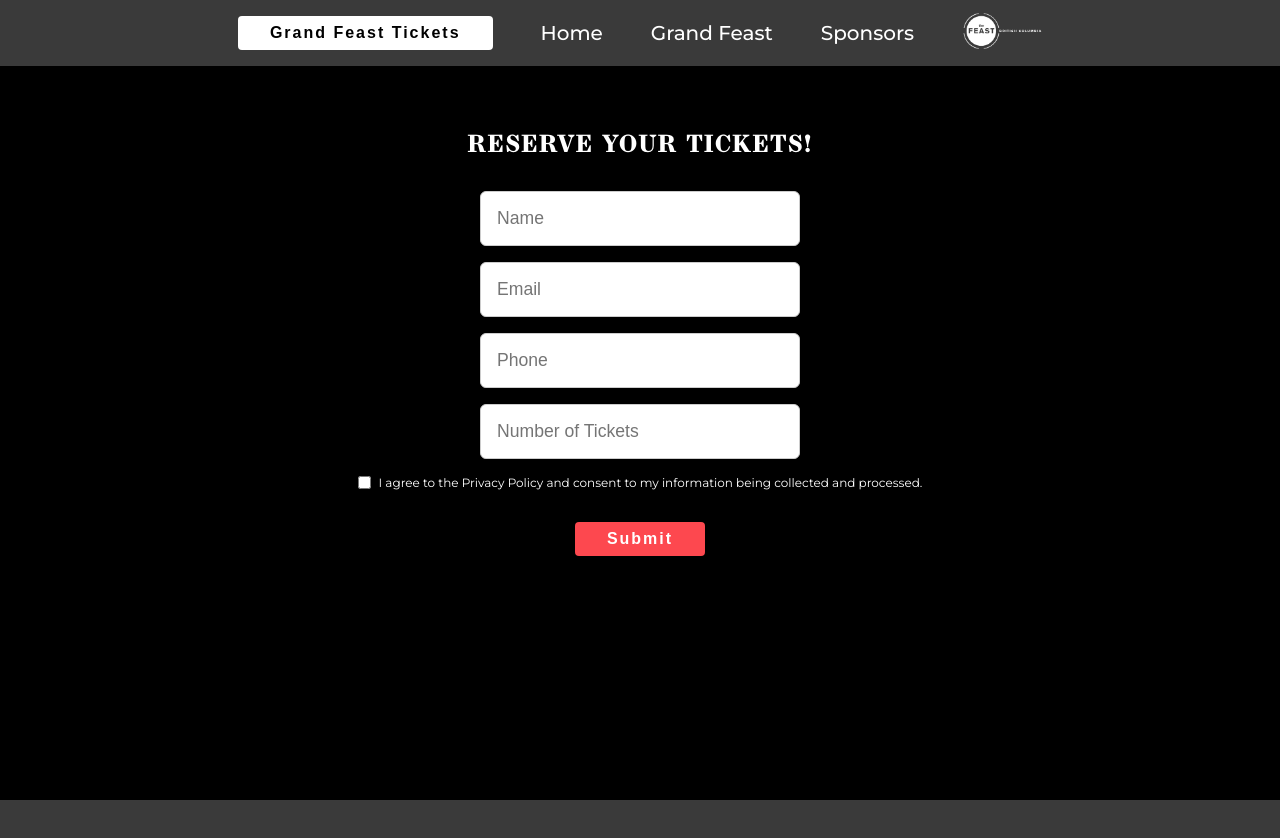
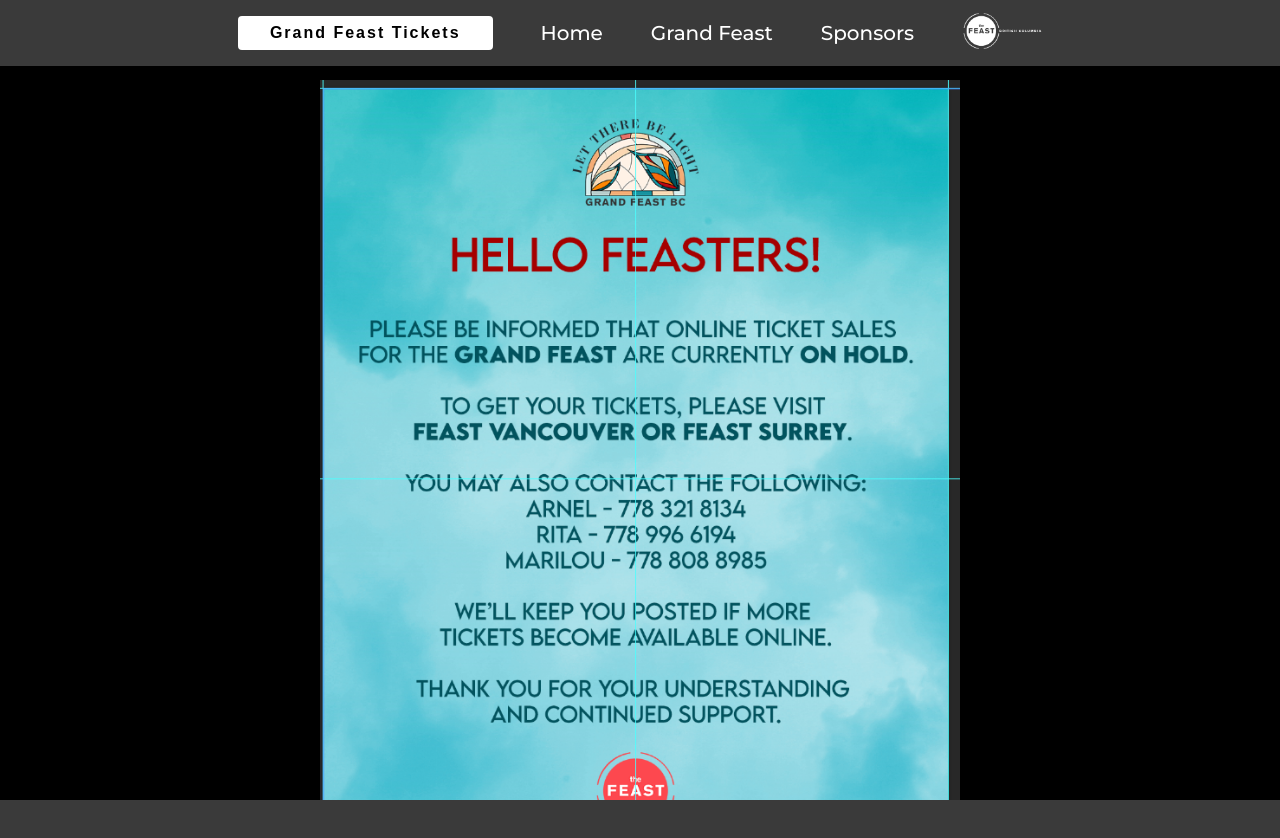
Before and after one commit to yapangelo/feastbc, a React (Vite) app: page /tickets in a window 1280 px wide. Shown: the top 838 px of the page. Built offline with nearby package versions, Linux system fonts and the light colour scheme.

Commit message:
disabled ticket resies

```diff
--- a/src/pages/GrandFeast/GrandFeast.jsx
+++ b/src/pages/GrandFeast/GrandFeast.jsx
@@ -65,7 +65,7 @@
         </div>
       </div>
 
-      <section>
+      {/* <section>
         <Form
           title="RESERVE YOUR TICKETS!"
           inputs={[
@@ -96,7 +96,7 @@
             },
           ]}
         />
-      </section>
+      </section> */}
     </section>
   );
 };
--- a/src/pages/TicketsPage/TicketsPage.jsx
+++ b/src/pages/TicketsPage/TicketsPage.jsx
@@ -1,10 +1,16 @@
 import "./TicketsPage.scss";
+import ticketannouncement from "../../assets/images/ticket-announcement.png";
 import Form from "../../components/Form/Form";
 
 const TicketsPage = () => {
   return (
     <section className="ticketspage">
-      <Form
+      <img
+        src={ticketannouncement}
+        alt="tickets"
+        className="ticketspage__anouncement"
+      />
+      {/* <Form
         title="RESERVE YOUR TICKETS!"
         inputs={[
           {
@@ -33,7 +39,7 @@
             required: true,
           },
         ]}
-      />
+      /> */}
     </section>
   );
 };
--- a/src/pages/TicketsPage/TicketsPage.scss
+++ b/src/pages/TicketsPage/TicketsPage.scss
@@ -3,4 +3,12 @@
     height: 100vh;
     padding-top: 5rem;
     overflow: hidden;
+
+    &__anouncement {
+        width: 40rem;
+        // height: auto;
+        max-width: 1000px;
+        margin: 0 auto;
+        display: block;
+    }
 }
```
Also changed, not shown: src/assets/images/ticket-announcement.png (added).
